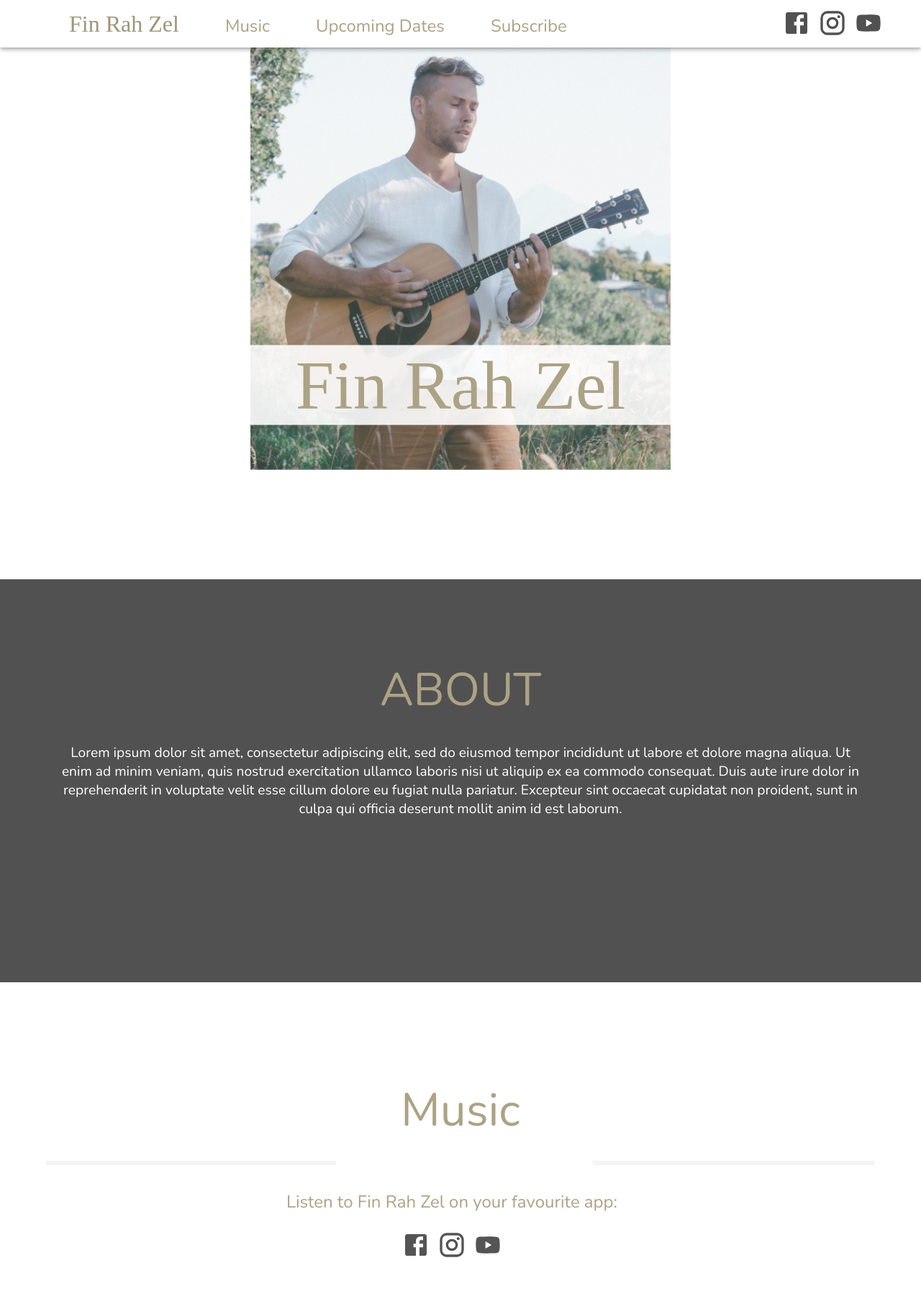
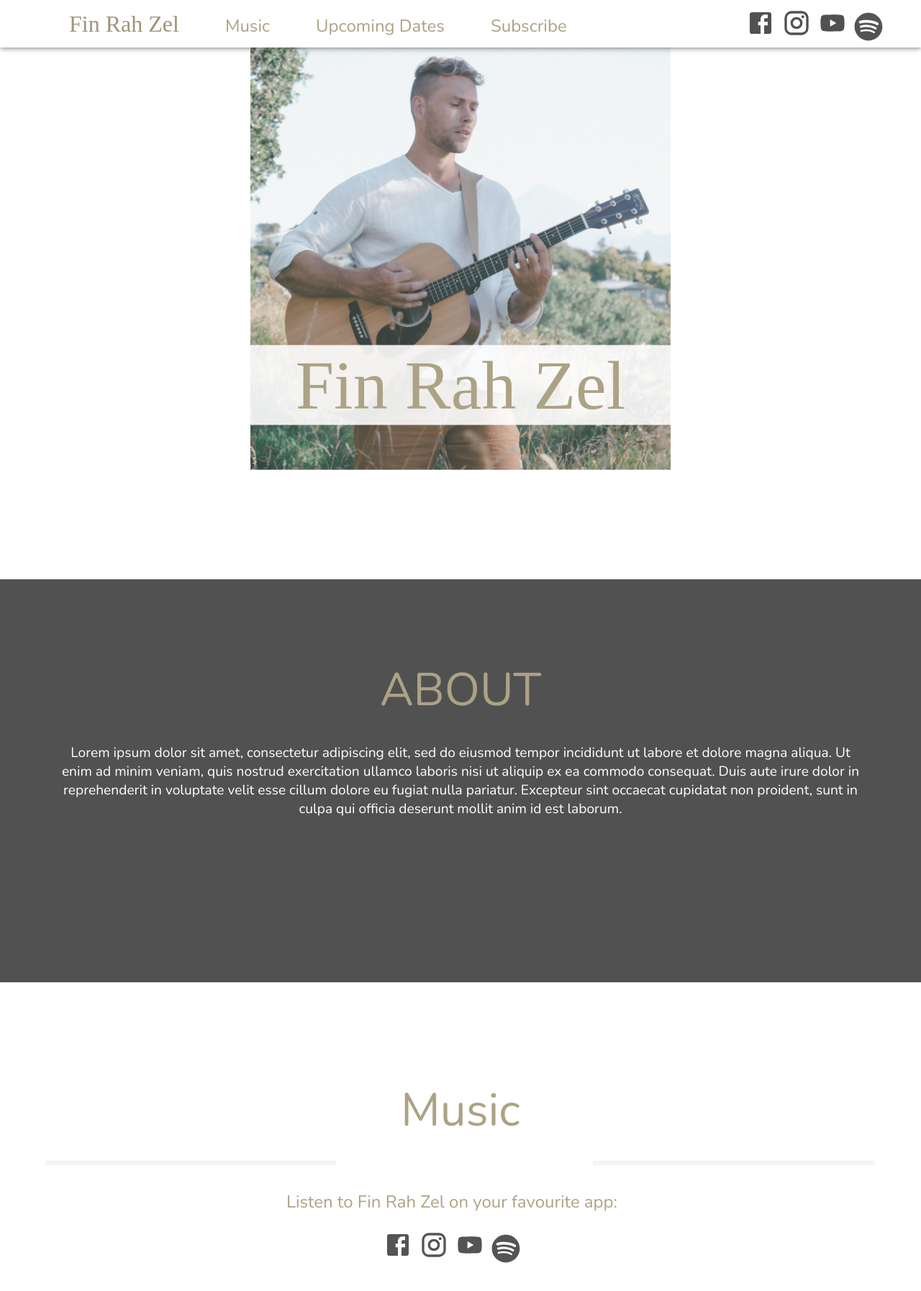
Before and after one commit to NakiNorton/Fin-Rah-Zel, a React (Create React App) app: page / in a window 1280 px wide. Shown: the top 1794 px of the page at 72% size. Built offline with nearby package versions, Linux system fonts and the light colour scheme; a web font is replaced by a local one.

Commit message:
Add spotify icon

```diff
--- a/package.json
+++ b/package.json
@@ -3,6 +3,10 @@
   "version": "0.1.0",
   "private": true,
   "dependencies": {
+    "@fortawesome/fontawesome-svg-core": "^1.2.34",
+    "@fortawesome/free-brands-svg-icons": "^5.15.2",
+    "@fortawesome/free-solid-svg-icons": "^5.15.2",
+    "@fortawesome/react-fontawesome": "^0.1.14",
     "@material-ui/core": "^4.11.3",
     "@material-ui/icons": "^4.11.2",
     "@testing-library/jest-dom": "^5.11.9",
--- a/src/components/App.js
+++ b/src/components/App.js
@@ -5,6 +5,12 @@ import ButtonAppBar from './ButtonAppBar';
 import MusicContainer from './MusicContainer';
 import UpcomingDates from './UpcomingDates';
 import SubscribeContainer from './SubscribeContainer';
+
+import { library } from '@fortawesome/fontawesome-svg-core'
+import { fab } from '@fortawesome/free-brands-svg-icons'
+// import { faCheckSquare, faCoffee } from '@fortawesome/free-solid-svg-icons'
+
+library.add(fab)
 
 
 const App = () => {
--- a/src/components/ButtonAppBar.js
+++ b/src/components/ButtonAppBar.js
@@ -3,12 +3,12 @@ import { Link } from "react-scroll";
 import { makeStyles } from '@material-ui/core/styles';
 import AppBar from '@material-ui/core/AppBar';
 import Toolbar from '@material-ui/core/Toolbar';
-import Typography from '@material-ui/core/Typography';
 import IconButton from '@material-ui/core/IconButton';
 import MenuIcon from '@material-ui/icons/Menu';
 import FacebookIcon from '@material-ui/icons/Facebook';
 import InstagramIcon from '@material-ui/icons/Instagram';
 import YouTubeIcon from '@material-ui/icons/YouTube';
+import { FontAwesomeIcon } from '@fortawesome/react-fontawesome'
 
 
 const useStyles = makeStyles((theme) => ({
@@ -81,6 +81,12 @@ const ButtonAppBar = () => {
               </i>
             </a>
 
+            <a href="https://open.spotify.com/artist/2LHIjyp5jNwOU2bJftD6K3">
+              <i className="sm-icon">
+                <FontAwesomeIcon icon={['fab', 'spotify']} />
+              </i>
+            </a>
+
           </div>
         </Toolbar>
       </AppBar>
--- a/src/components/MusicContainer.js
+++ b/src/components/MusicContainer.js
@@ -3,8 +3,11 @@ import React from 'react'
 import FacebookIcon from '@material-ui/icons/Facebook';
 import InstagramIcon from '@material-ui/icons/Instagram';
 import YouTubeIcon from '@material-ui/icons/YouTube';
+import { FontAwesomeIcon } from '@fortawesome/react-fontawesome'
+
 
 const MusicContainer = () => {
+
   return (
     <>
       <section className="music-container">
@@ -31,6 +34,11 @@ const MusicContainer = () => {
             </i>
           </a>
 
+          <a href="https://open.spotify.com/artist/2LHIjyp5jNwOU2bJftD6K3">
+            <i className="sm-icon">
+              <FontAwesomeIcon icon={['fab', 'spotify']} />
+            </i>
+          </a>
         </div>
 
 
```
Also changed, not shown: 1 other file (tests, documents, lock files or other folders).
